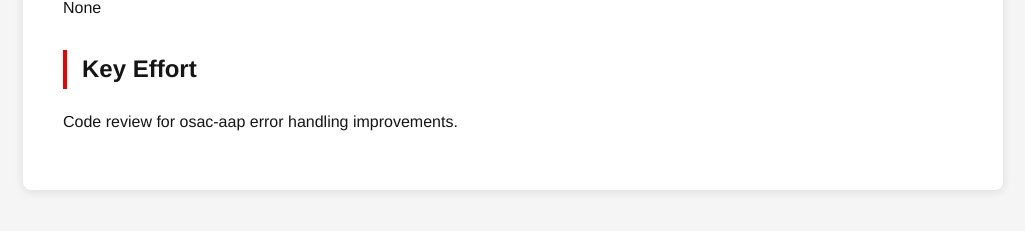
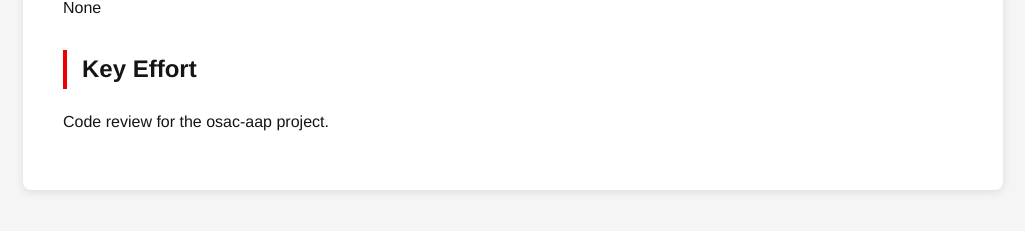
Before and after one commit to tzvatot/daily-status, a Jekyll site: the page built from 2026-04-09.md, in a window 1280 px wide. Shown: the part 385-616 px from the top of the page, without its empty margins (127-1152 px from the left). Built offline with Jekyll 4.4.1, drawn with Linux system fonts in a browser that asks for light colours.

Commit message:
Daily status update - 2026-04-09

```diff
--- a/2026-04-09.md
+++ b/2026-04-09.md
@@ -13,4 +13,4 @@ date: 2026-04-09
 None
 
 ## Key Effort
-Code review for osac-aap error handling improvements.
+Code review for the osac-aap project.
```
